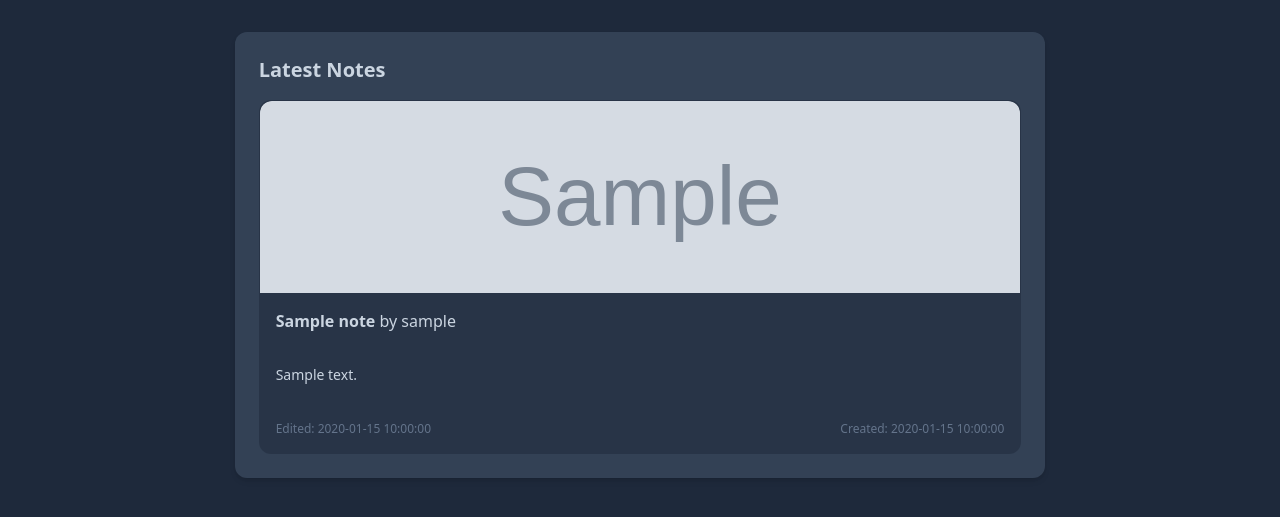
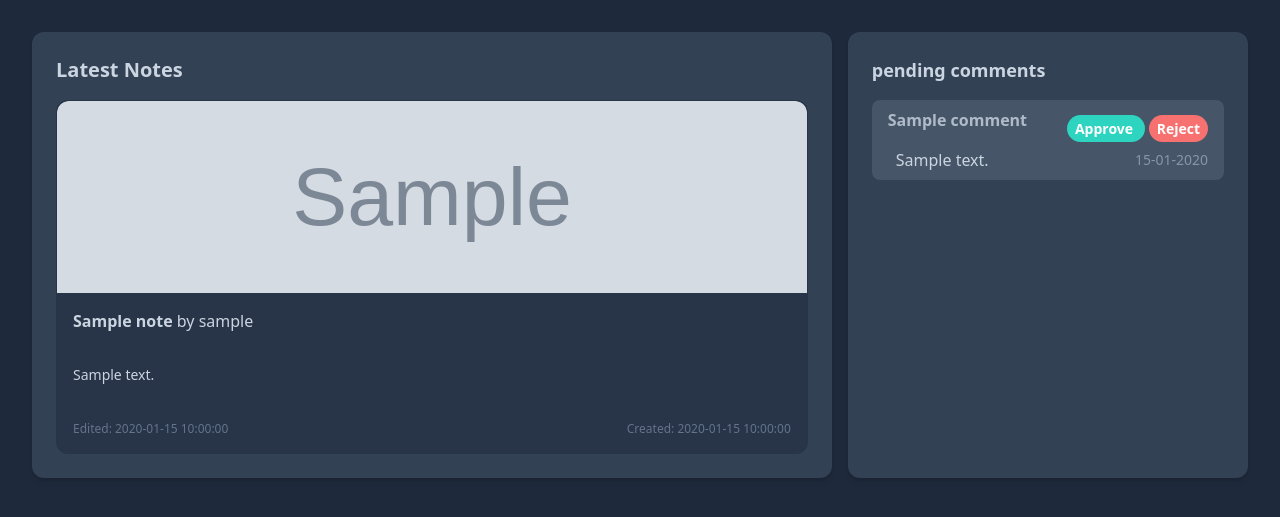
Before and after one commit to HebaDwairi/php-notes-app, a PHP site: page / in a window 1280 px wide. Shown: the part 53-570 px from the top of the page. Run offline with PHP 8.4, Linux system fonts and the light colour scheme; the visitor is signed in with stand-in values (Sample User, id 1); tables that the repository leaves empty or names only in its code hold one stand-in row (values such as "Sample post"); grey boxes marked "Sample" are stand-in pictures; some libraries are stand-ins or nearby versions.

Commit message:
comment moderation

```diff
--- a/src/Comment.php
+++ b/src/Comment.php
@@ -45,16 +45,16 @@ class CommentRepository {
     $stmt->execute([$c->content, $c->note_id, $c->is_guest, $c->is_guest ? $c->guest_name : $c->user_id]);
   }
 
-  public function delete(Comment $c) {
+  public function delete($id) {
     $sql = "DELETE FROM comments WHERE id = ?";
     $stmt = $this->pdo->prepare($sql);
-    $stmt->execute([$c->id]);
+    $stmt->execute([$id]);
   }
 
-  public function approve(Comment $comment) {
+  public function approve($id) {
     $sql = "UPDATE comments SET status = 'approved' WHERE id = ?";
     $stmt = $this->pdo->prepare($sql);
-    $stmt->execute([$c->id]);
+    $stmt->execute([$id]);
   }
 
   public function findAllByNoteId($note_id) {
@@ -77,7 +77,22 @@ class CommentRepository {
   }
 
   public function findAllPending() {
+    $sql = "SELECT comments.*, users.username
+            From comments
+            LEFT JOIN users ON users.id = comments.user_id
+            WHERE status = 'pending'";
+    $stmt = $this->pdo->prepare($sql);
+    $stmt->execute();
 
+    $comments= [];
+
+    while($data = $stmt->fetch()) {
+      $c = $this->comment_from_db_row($data);
+      $comments[] = $c;
+    }
+
+
+    return $comments;
   }
 
   private function comment_from_db_row($data) {
--- a/src/index.php
+++ b/src/index.php
@@ -1,6 +1,7 @@
 <?php
 require_once __DIR__ . '/session.php';
 require __DIR__ . '/config.php';
+require __DIR__ . '/Comment.php';
 
 
 
@@ -57,7 +58,7 @@ function previewHTML($html, $limit = 200) {
     <?php include 'header.php'; ?>
 
     <div class="mx-auto max-w-7xl p-8">
-        <div class="flex justify-center ">
+        <div class="flex justify-center gap-4">
 
             <div class="flex flex-col w-full lg:w-2/3 p-6 shadow-md rounded-xl bg-slate-700 space-y-4 ">
                 <h2 class="text-xl font-bold">Latest Notes</h2>
@@ -109,6 +110,37 @@ function previewHTML($html, $limit = 200) {
                     class="bg-accent hover:bg-accent-hover text-slate-800 py-2 px-3 rounded-xl transition-colors mx-auto "
                    >Load More</button>
             </div>
+            <?php if(!empty($_SESSION['is_admin']) && $_SESSION['is_admin']): ?>
+                <div class="flex flex-col w-full lg:w-1/3 p-6 shadow-md rounded-xl bg-slate-700 space-y-4 ">
+                    <h2 class="text-slate-300 font-bold text-lg">pending comments</h2>
+                    <ul>
+                        <?php
+                        $commentsRepo = new CommentRepository();
+                        $comments = $commentsRepo->findAllPending();
+                        foreach($comments as $c):?>
+                            <li class="bg-slate-600 rounded-lg p-2 px-4 mb-2 ">
+                                <div class="flex justify-between">
+                                    <h2 class="font-bold text-slate-300/80 "><?= htmlspecialchars($c->is_guest? $c->guest_name : $c->username) ?></h2>
+                                    <div class="space-x-1 my-2">
+                                        <a href="approve_comment.php?id=<?= $c->id ?>" class='bg-teal-400 hover:bg-teal-500 text-white text-sm font-bold py-1 px-2 rounded-full'>
+                                            Approve
+                                        </a>
+                                        <a href="delete_comment.php?id=<?= $c->id ?>" class='bg-red-400 hover:bg-red-500 text-white text-sm font-bold py-1 px-2 rounded-full'>
+                                            Reject
+                                        </a>
+                                    </div>
+                                </div>
+                                <a href="">
+                                    <div class="flex items-center justify-between">
+                                        <p class="rounded-xl mx-2"><?= htmlspecialchars($c->content) ?></p>
+                                        <p class="text-sm text-slate-300/50"><?= date("d-m-Y", strtotime($c->created_at)) ?></p>
+                                    </div>
+                                </a>
+                            </li>
+                        <?php endforeach; ?>
+                    </ul>
+                </div>
+            <?php endif; ?>
         </div>
     </div>
 
--- a/src/login.php
+++ b/src/login.php
@@ -30,6 +30,7 @@ if($_SERVER['REQUEST_METHOD'] == 'POST') {
 
     $_SESSION['user_id'] = $user->id;
     $_SESSION['username'] = $user->username;
+    $_SESSION['is_admin'] = $user->is_admin;
     header('Location: index.php');
     exit;
   }
```
Also changed, not shown: src/User.php (+7 -3 lines), src/approve_comment.php (added, +30 -0 lines), src/delete_comment.php (added, +30 -0 lines), src/note_page.php (+17 -0 lines).
